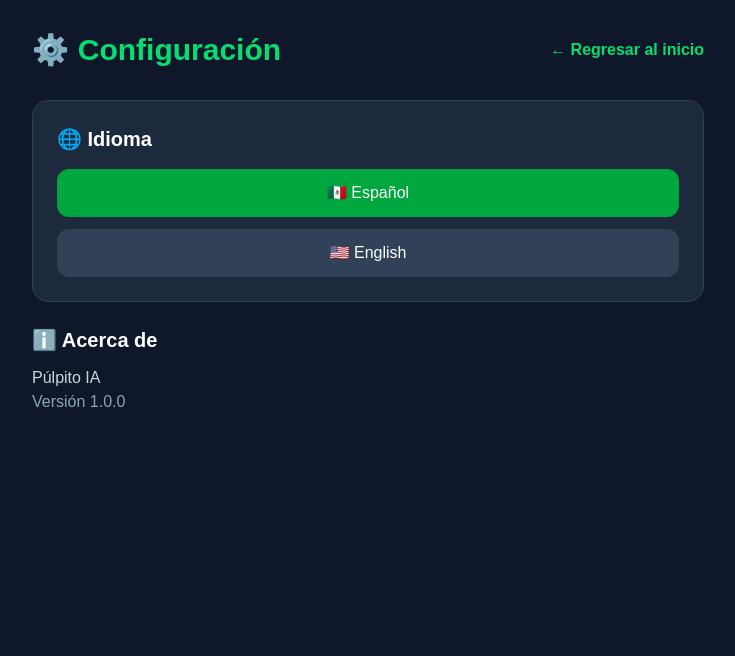
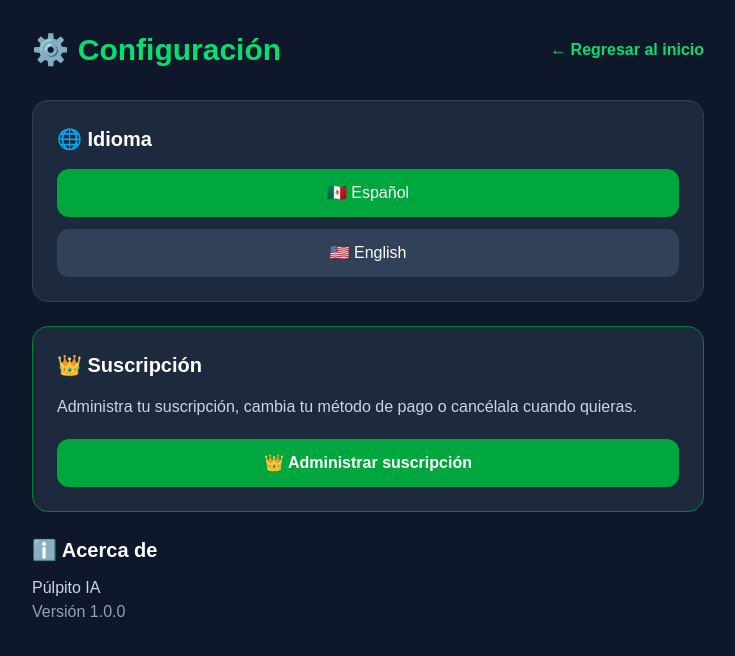
Before and after one commit to abneroa8-yacp/pulpito-ia, a Next.js app: page /configuracion in a window 1280 px wide. Shown: the top 656 px of the page, without its empty margins (272-1007 px from the left). Built offline with nearby package versions, Linux system fonts and the light colour scheme.

Commit message:
Mejora flujo de suscripciones Premium

```diff
--- a/app/configuracion/page.tsx
+++ b/app/configuracion/page.tsx
@@ -5,6 +5,7 @@ import { languages } from "@/lib/i18n";
 
 export default function ConfiguracionPage() {
   const [idioma, setIdioma] = useState<"es" | "en">("es");
+  const [loadingPortal, setLoadingPortal] = useState(false);
 
   useEffect(() => {
     const guardado = localStorage.getItem("idioma");
@@ -14,16 +15,38 @@ export default function ConfiguracionPage() {
     }
   }, []);
 
-  const t = languages[idioma];
-
   useEffect(() => {
     localStorage.setItem("idioma", idioma);
   }, [idioma]);
 
+  const t = languages[idioma];
+
+  async function administrarSuscripcion() {
+    try {
+      setLoadingPortal(true);
+
+      const res = await fetch("/api/stripe/portal", {
+        method: "POST",
+      });
+
+      const data = await res.json();
+
+      if (!res.ok) {
+        throw new Error(data.error || "Error");
+      }
+
+      window.location.href = data.url;
+    } catch (error) {
+      console.error(error);
+      alert("No se pudo abrir el portal de suscripción.");
+    } finally {
+      setLoadingPortal(false);
+    }
+  }
+
   return (
     <main className="min-h-screen bg-[#0f172a] text-white p-8">
       <div className="max-w-2xl mx-auto">
-
         <div className="flex items-center justify-between mb-8">
           <h1 className="text-3xl font-bold text-green-400">
             ⚙️ {t.settings}
@@ -68,15 +91,39 @@ return (
           </div>
         </div>
 
+        {/* Suscripción */}
+        <div className="bg-slate-800 rounded-2xl border border-green-700 p-6 mb-6">
+          <h2 className="text-xl font-semibold mb-4">
+            👑 Suscripción
+          </h2>
+
+          <p className="text-slate-300 mb-5">
+            Administra tu suscripción, cambia tu método de pago o cancélala cuando quieras.
+          </p>
+
+          <button
+            onClick={administrarSuscripcion}
+            disabled={loadingPortal}
+            className="w-full rounded-xl bg-green-600 hover:bg-green-700 transition py-3 font-semibold disabled:opacity-60"
+          >
+            {loadingPortal
+              ? "Abriendo..."
+              : "👑 Administrar suscripción"}
+          </button>
+        </div>
+
+        {/* Acerca de */}
+        <div>
           <h2 className="text-xl font-semibold mb-3">
             ℹ️ {t.about}
           </h2>
 
           <p className="text-slate-300">Púlpito IA</p>
+
           <p className="text-slate-400">
             {t.version} 1.0.0
           </p>
-
+        </div>
       </div>
     </main>
   );
--- a/components/layout/UserMenu.tsx
+++ b/components/layout/UserMenu.tsx
@@ -124,19 +124,21 @@ export default function UserMenu() {
             👤 {idioma === "es" ? "Mi perfil" : "My Profile"}
           </button>
 
-          <button
-            onClick={() => router.push("/premium")}
-            className="w-full text-left px-5 py-4 hover:bg-slate-800 text-white transition"
-          >
-            {plan === "premium" ? "👑" : "🟢"}{" "}
-            {idioma === "es"
-              ? plan === "premium"
-                ? "Plan Premium"
-                : "Plan Free"
-              : plan === "premium"
-              ? "Premium Plan"
-              : "Free Plan"}
-          </button>
+          {plan === "premium" ? (
+  <button
+    onClick={() => router.push("/configuracion")}
+    className="w-full text-left px-5 py-4 hover:bg-slate-800 text-white transition"
+  >
+    👑 {idioma === "es" ? "Administrar suscripción" : "Manage subscription"}
+  </button>
+) : (
+  <button
+    onClick={() => router.push("/premium")}
+    className="w-full text-left px-5 py-4 hover:bg-slate-800 text-white transition"
+  >
+    ⭐ {idioma === "es" ? "Hazte Premium" : "Upgrade to Premium"}
+  </button>
+)}
 
           <button
             onClick={logout}
```
Lines whose indentation alone changed are shown as unchanged.
